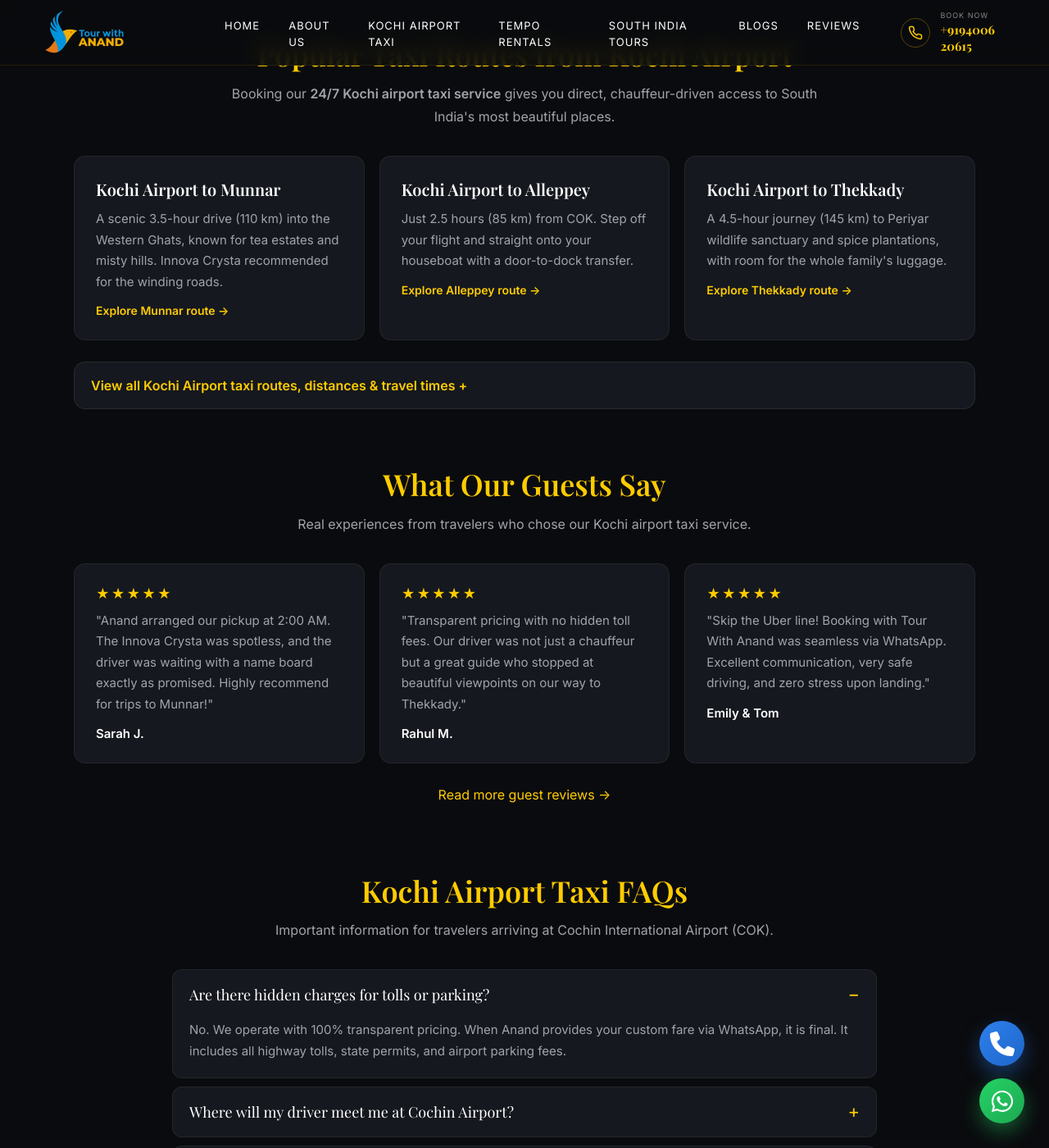
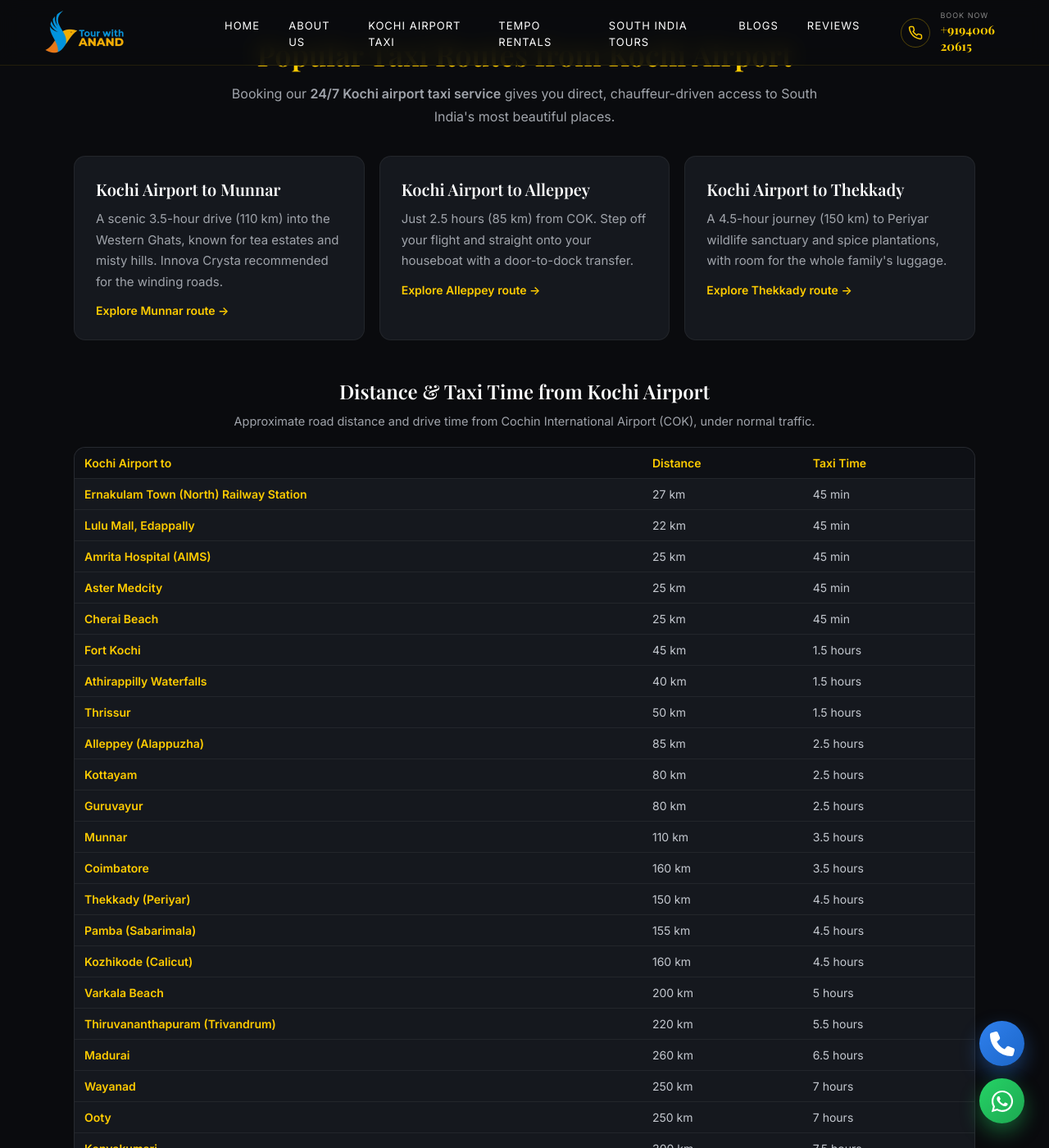
Before and after one commit to tourwithanand/tourwithanand-com, a Jekyll site: the page built from kochi-airport.html, in a window 1280 px wide and 1400 px high, scrolled down 3859 px. Shown: the whole window at 82% size. Built offline with Jekyll 4.4.1, drawn with Linux system fonts in a browser that asks for light colours; some of the changed text lies outside the part shown.

Commit message:
Kochi Airport Taxi page: data-driven distance table; fix route schema URLs
Search Console (last 28 days) shows the site ranks for 'Kochi Airport to
X distance' queries (e.g. Amrita Hospital ~pos 9, Pamba ~pos 3) but not
yet for 'kochi airport taxi'. So:

- Add a visible 'Distance & Taxi Time from Kochi Airport' table with 22
  key destinations (from routes.csv), each linking to its route page;
  full 179-route list stays in the expandable panel
- New FAQ (visible + FAQPage schema): distance to Ernakulam / Fort Kochi
- Thekkady distance aligned to route data (150 km)
- taxi_page.html: @id and breadcrumb URLs now use page.url instead of a
  non-existent '-taxi/' address (fixes structured data on 179 pages)

Co-Authored-By: Claude Opus 5.5 <noreply@anthropic.com>
Claude-Session: https://claude.ai/code/session_01V9S5yJyFeSpGQmQTpdF1A8

```diff
--- a/kochi-airport.html
+++ b/kochi-airport.html
@@ -51,6 +51,7 @@ seo_keywords: "kochi airport taxi, cochin airport taxi, kochi airport taxi servi
       "mainEntity": [
         { "@type": "Question", "name": "Are there hidden charges for tolls or parking?", "acceptedAnswer": { "@type": "Answer", "text": "No. We operate with 100% transparent pricing. When Anand provides your custom fare via WhatsApp, it is final. It includes all highway tolls, state permits, and airport parking fees." } },
         { "@type": "Question", "name": "Where will my driver meet me at Cochin Airport?", "acceptedAnswer": { "@type": "Answer", "text": "Your driver waits directly outside the terminal exit with a name board, so you are recognised immediately. Anand personally welcomes our guests at Kochi Airport." } },
+        { "@type": "Question", "name": "How far is Kochi Airport from Ernakulam and Fort Kochi?", "acceptedAnswer": { "@type": "Answer", "text": "Cochin International Airport is about 27 km (around 45 minutes) from Ernakulam Town railway station and about 45 km (around 1.5 hours) from Fort Kochi, depending on traffic." } },
         { "@type": "Question", "name": "What happens if my flight is delayed?", "acceptedAnswer": { "@type": "Answer", "text": "We track your COK flight in real time and adjust the pickup automatically. There are no waiting fees for flight delays." } },
         { "@type": "Question", "name": "Is it safe to travel at night from the airport?", "acceptedAnswer": { "@type": "Answer", "text": "Yes. Safety is our highest priority. All our chauffeurs are strictly vetted and our vehicles are tracked. We are a trusted choice for solo travelers and families landing late at night." } },
         { "@type": "Question", "name": "Do the drivers speak English?", "acceptedAnswer": { "@type": "Answer", "text": "Yes. Our professional chauffeurs speak English and act as your local guides, ensuring smooth communication throughout your journey." } },
@@ -254,13 +255,45 @@ seo_keywords: "kochi airport taxi, cochin airport taxi, kochi airport taxi servi
       </a>
       <a href="/taxi/kochi-airport-to-thekkady/" class="ap-card ap-dest-card">
         <h3>Kochi Airport to Thekkady</h3>
-        <p>A 4.5-hour journey (145 km) to Periyar wildlife sanctuary and spice plantations, with room for the whole family's luggage.</p>
+        <p>A 4.5-hour journey (150 km) to Periyar wildlife sanctuary and spice plantations, with room for the whole family's luggage.</p>
         <span>Explore Thekkady route &rarr;</span>
       </a>
     </div>
 
+    <h3 class="ap-subhead">Distance &amp; Taxi Time from Kochi Airport</h3>
+    <p class="ap-lead ap-lead-sm">Approximate road distance and drive time from Cochin International Airport (COK), under normal traffic.</p>
+    <div class="ap-table-wrap ap-table-open">
+      <table class="ap-table">
+        <thead><tr><th>Kochi Airport to</th><th>Distance</th><th>Taxi Time</th></tr></thead>
+        <tbody>
+          <tr><td><a href="/taxi/kochi-airport-to-ernakulam-town/">Ernakulam Town (North) Railway Station</a></td><td>27 km</td><td>45 min</td></tr>
+          <tr><td><a href="/taxi/kochi-airport-to-lulu-mall-kochi/">Lulu Mall, Edappally</a></td><td>22 km</td><td>45 min</td></tr>
+          <tr><td><a href="/taxi/kochi-airport-to-amrita-hospital/">Amrita Hospital (AIMS)</a></td><td>25 km</td><td>45 min</td></tr>
+          <tr><td><a href="/taxi/kochi-airport-to-aster-medcity/">Aster Medcity</a></td><td>25 km</td><td>45 min</td></tr>
+          <tr><td><a href="/taxi/kochi-airport-to-cherai-beach/">Cherai Beach</a></td><td>25 km</td><td>45 min</td></tr>
+          <tr><td><a href="/taxi/kochi-airport-to-fort-kochi/">Fort Kochi</a></td><td>45 km</td><td>1.5 hours</td></tr>
+          <tr><td><a href="/taxi/kochi-airport-to-athirappilly/">Athirappilly Waterfalls</a></td><td>40 km</td><td>1.5 hours</td></tr>
+          <tr><td><a href="/taxi/kochi-airport-to-thrissur/">Thrissur</a></td><td>50 km</td><td>1.5 hours</td></tr>
+          <tr><td><a href="/taxi/kochi-airport-to-alleppey/">Alleppey (Alappuzha)</a></td><td>85 km</td><td>2.5 hours</td></tr>
+          <tr><td><a href="/taxi/kochi-airport-to-kottayam/">Kottayam</a></td><td>80 km</td><td>2.5 hours</td></tr>
+          <tr><td><a href="/taxi/kochi-airport-to-guruvayur/">Guruvayur</a></td><td>80 km</td><td>2.5 hours</td></tr>
+          <tr><td><a href="/taxi/kochi-airport-to-munnar/">Munnar</a></td><td>110 km</td><td>3.5 hours</td></tr>
+          <tr><td><a href="/taxi/kochi-airport-to-coimbatore/">Coimbatore</a></td><td>160 km</td><td>3.5 hours</td></tr>
+          <tr><td><a href="/taxi/kochi-airport-to-thekkady/">Thekkady (Periyar)</a></td><td>150 km</td><td>4.5 hours</td></tr>
+          <tr><td><a href="/taxi/kochi-airport-to-sabarimala-pamba/">Pamba (Sabarimala)</a></td><td>155 km</td><td>4.5 hours</td></tr>
+          <tr><td><a href="/taxi/kochi-airport-to-calicut/">Kozhikode (Calicut)</a></td><td>160 km</td><td>4.5 hours</td></tr>
+          <tr><td><a href="/taxi/kochi-airport-to-varkala/">Varkala Beach</a></td><td>200 km</td><td>5 hours</td></tr>
+          <tr><td><a href="/taxi/kochi-airport-to-trivandrum/">Thiruvananthapuram (Trivandrum)</a></td><td>220 km</td><td>5.5 hours</td></tr>
+          <tr><td><a href="/taxi/kochi-airport-to-madurai/">Madurai</a></td><td>260 km</td><td>6.5 hours</td></tr>
+          <tr><td><a href="/taxi/kochi-airport-to-wayanad/">Wayanad</a></td><td>250 km</td><td>7 hours</td></tr>
+          <tr><td><a href="/taxi/kochi-airport-to-ooty/">Ooty</a></td><td>250 km</td><td>7 hours</td></tr>
+          <tr><td><a href="/taxi/kochi-airport-to-kanyakumari/">Kanyakumari</a></td><td>300 km</td><td>7.5 hours</td></tr>
+        </tbody>
+      </table>
+    </div>
+
     <details class="ap-routes">
-      <summary>View all Kochi Airport taxi routes, distances &amp; travel times</summary>
+      <summary>View all 179 Kochi Airport taxi routes (hotels, hospitals, temples &amp; more)</summary>
       <div class="ap-table-wrap">
         <table class="ap-table">
           <thead>
@@ -313,6 +346,7 @@ seo_keywords: "kochi airport taxi, cochin airport taxi, kochi airport taxi servi
     <div class="ap-faq">
       <details open><summary>Are there hidden charges for tolls or parking?</summary><p>No. We operate with 100% transparent pricing. When Anand provides your custom fare via WhatsApp, it is final. It includes all highway tolls, state permits, and airport parking fees.</p></details>
       <details><summary>Where will my driver meet me at Cochin Airport?</summary><p>Your driver waits directly outside the terminal exit with a name board, so you are recognised immediately. Anand personally welcomes our guests at Kochi Airport.</p></details>
+      <details><summary>How far is Kochi Airport from Ernakulam and Fort Kochi?</summary><p>Cochin International Airport is about 27 km (around 45 minutes) from Ernakulam Town railway station and about 45 km (around 1.5 hours) from Fort Kochi, depending on traffic.</p></details>
       <details><summary>What happens if my flight is delayed?</summary><p>We track your COK flight in real time and adjust the pickup automatically. There are no waiting fees for flight delays.</p></details>
       <details><summary>Is it safe to travel at night from the airport?</summary><p>Yes. Safety is our highest priority. All our chauffeurs are strictly vetted and our vehicles are tracked. We are a trusted choice for solo travelers and families landing late at night.</p></details>
       <details><summary>Do the drivers speak English?</summary><p>Yes. Our professional chauffeurs speak English and act as your local guides, ensuring smooth communication throughout your journey.</p></details>
@@ -435,6 +469,9 @@ document.querySelectorAll('[data-track]').forEach(function (a) {
 .ap-dest-card { text-decoration: none; display: block; transition: border-color .3s, transform .3s; }
 .ap-dest-card:hover { border-color: #ffcc00; transform: translateY(-3px); }
 .ap-dest-card span { display: inline-block; margin-top: 14px; color: #ffcc00; font-size: 14px; font-weight: 600; }
+.ap-subhead { color: #fff; font-size: 24px; text-align: center; margin: 46px 0 8px; }
+.ap-lead-sm { font-size: 14.5px; margin-bottom: 18px; }
+.ap-table-wrap.ap-table-open { max-height: none; background: #15181e; border: 1px solid rgba(255,255,255,.08); border-radius: 14px; }
 .ap-routes { margin-top: 26px; background: #15181e; border: 1px solid rgba(255,255,255,.08); border-radius: 14px; padding: 0 20px; }
 .ap-routes summary { cursor: pointer; color: #ffcc00; font-weight: 600; padding: 18px 0; list-style: none; }
 .ap-routes summary::-webkit-details-marker { display: none; }
@@ -444,6 +481,7 @@ document.querySelectorAll('[data-track]').forEach(function (a) {
 .ap-table { width: 100%; border-collapse: collapse; font-size: 14px; }
 .ap-table th { position: sticky; top: 0; background: #0e1015; color: #ffcc00; text-align: left; padding: 10px 12px; }
 .ap-table td { color: #c4c8cf; padding: 10px 12px; border-top: 1px solid rgba(255,255,255,.06); }
+.ap-table td:nth-child(n+2), .ap-table th:nth-child(n+2) { white-space: nowrap; }
 .ap-table td a { font-weight: 600; }
 .ap-table a, .ap-link { color: #ffcc00; text-decoration: none; }
 .ap-routes .ap-center { padding-bottom: 20px; }
```
Also changed, not shown: _layouts/taxi_page.html (+4 -4 lines).
